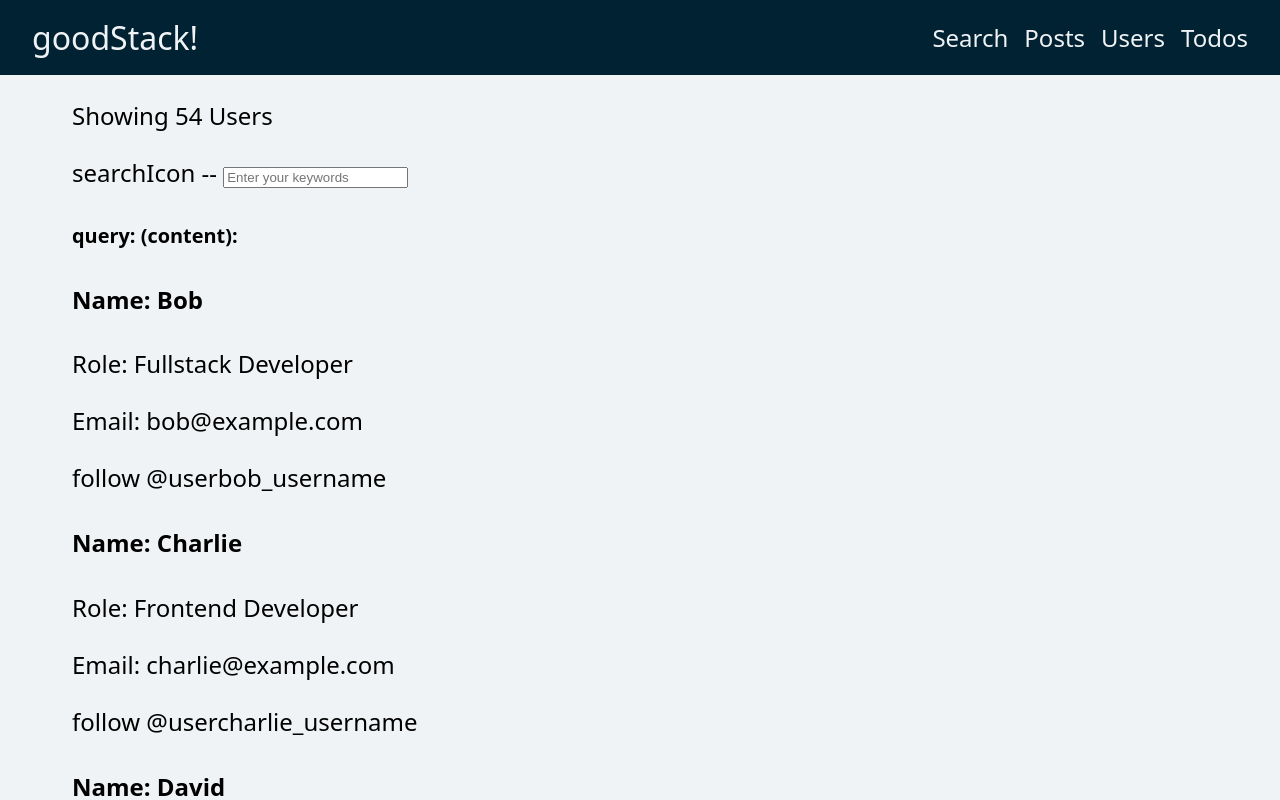
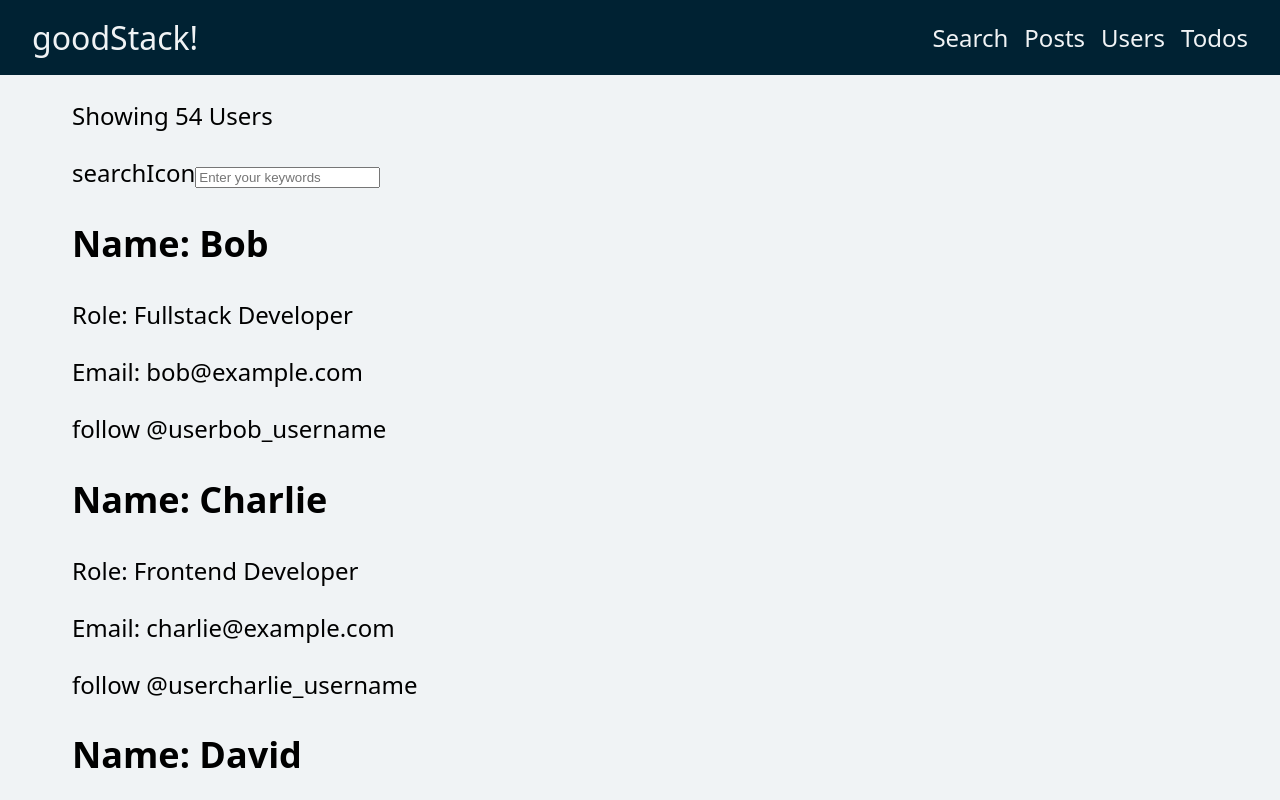
Before and after one commit to janlibal/my-client, a Next.js app: page /search in a window 1280 px wide. Shown: the top 800 px of the page. Built offline with nearby package versions, Linux system fonts and the light colour scheme.

Commit message:
Restore search feature

```diff
--- a/src/app/search/page.tsx
+++ b/src/app/search/page.tsx
@@ -8,41 +8,20 @@ import { useSearchParams } from 'next/navigation'
 import { useEffect, useState } from 'react'
 
 export default function SearchPage() {
+  // initialize useState for the data
   const [profileData, setProfileData] = useState<iProfile[]>([])
 
-  useEffect(() => {
-    // will be updated soon
-
-    setProfileData(data)
-  }, [])
-
-  // get total users
-
-  const totalUser = profileData.length
+  // initialise the searchParams hook
 
   const searchParams = useSearchParams()
 
-  const searchQuery = searchParams && searchParams.get('q') // we use `q` to set the query to the browser, it could be anything
+  // Now get the query
+
+  const searchQuery = searchParams && searchParams.get('q')
 
   useEffect(() => {
     const handleSearch = () => {
       // Filter the data based on search query
-
-      //const findUsersByNames = data.filter(user => searchQuery?.includes(user.name))
-      const findUsersByNames = data.filter((user) => {
-        if (searchQuery) {
-          return searchQuery
-            .toLowerCase()
-            .includes(
-              user.name.toLowerCase() ||
-                user.username.toLowerCase() ||
-                user.email.toLowerCase()
-            )
-        } else {
-          return true
-        }
-      })
-
       const findUser = data.filter((user) => {
         if (searchQuery) {
           return (
@@ -53,20 +32,21 @@ export default function SearchPage() {
           )
         } else {
           // If no search query, return the original data
-
           return true
         }
       })
 
       // Update profileData based on search results
-
-      setProfileData(findUsersByNames)
+      setProfileData(findUser)
     }
 
     // Call handleSearch when searchQuery changes
+    handleSearch()
+  }, [searchQuery]) // Only rerun the effect if searchQuery changes
 
-    handleSearch()
-  }, [searchQuery])
+  // get total users
+
+  const totalUser = profileData.length
 
   return (
     <section className="h-[100vh] w-screen px-[2rem] md:px-[6rem] mt-[100px]">
@@ -79,7 +59,6 @@ export default function SearchPage() {
       {/* // Conditionally render the profile cards */}
 
       <div className="mt-8">
-        <h5>query: (content): {searchQuery}</h5>
         {totalUser === 0 ? (
           <p>No result returned</p>
         ) : (
--- a/src/components/ProfileCard.tsx
+++ b/src/components/ProfileCard.tsx
@@ -4,12 +4,12 @@ import Image from 'next/image'
 //Import the profile interface from data.js
 
 export const ProfileCard = (props: iProfile) => {
-  const { name, email, username, role, photo } = props
+  const { name, email, username, role } = props
 
   return (
     <div className="profile__card rounded-[15px] border border-solid">
       <div className=" bg-slate-300 p-3">
-        <h4 className="">Name: {name}</h4>
+        <h2 className="">Name: {name}</h2>
 
         <p>Role: {role}</p>
 
--- a/src/components/SearchBar.tsx
+++ b/src/components/SearchBar.tsx
@@ -25,9 +25,9 @@ export const SearchInput = ({ defaultValue }: iDefault) => {
   // We are now routing the search results to another page but still on the same page
 
   const handleSearch = () => {
-    if (inputValue) return router.push(`/?q=${inputValue}`)
+    if (inputValue) return router.push(`/search?q=${inputValue}`)
 
-    if (!inputValue) return router.push('/')
+    if (!inputValue) return router.push('/search')
   }
 
   const handleKeyPress = (event: { key: any }) => {
@@ -36,7 +36,7 @@ export const SearchInput = ({ defaultValue }: iDefault) => {
 
   return (
     <div className="search__input border-[2px] border-solid border-slate-500 flex flex-row items-center gap-5 p-1 rounded-[15px]">
-      <label htmlFor="inputId">searchIcon -- </label>
+      <label htmlFor="inputId">searchIcon</label>
 
       <input
         type="text"
```
